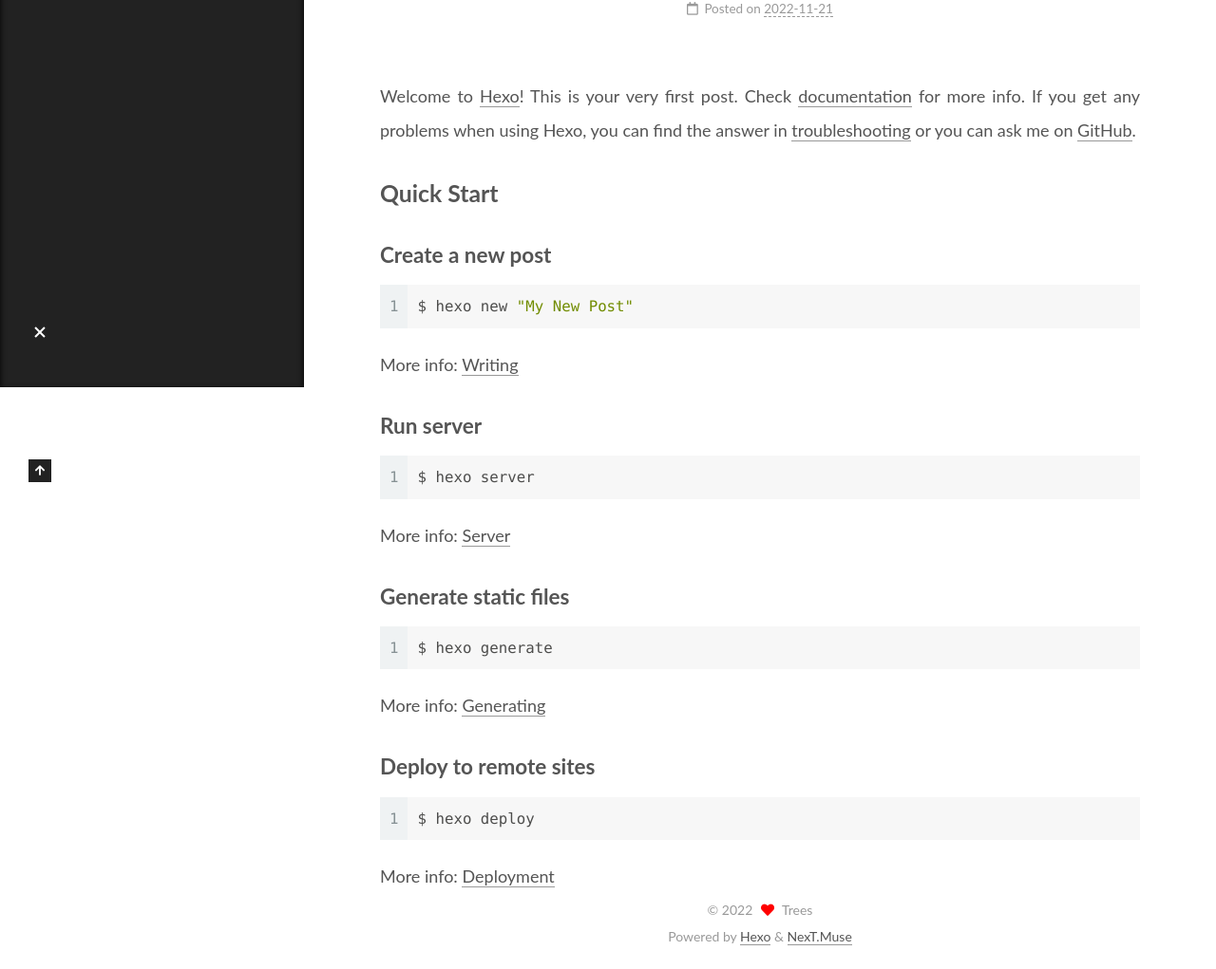
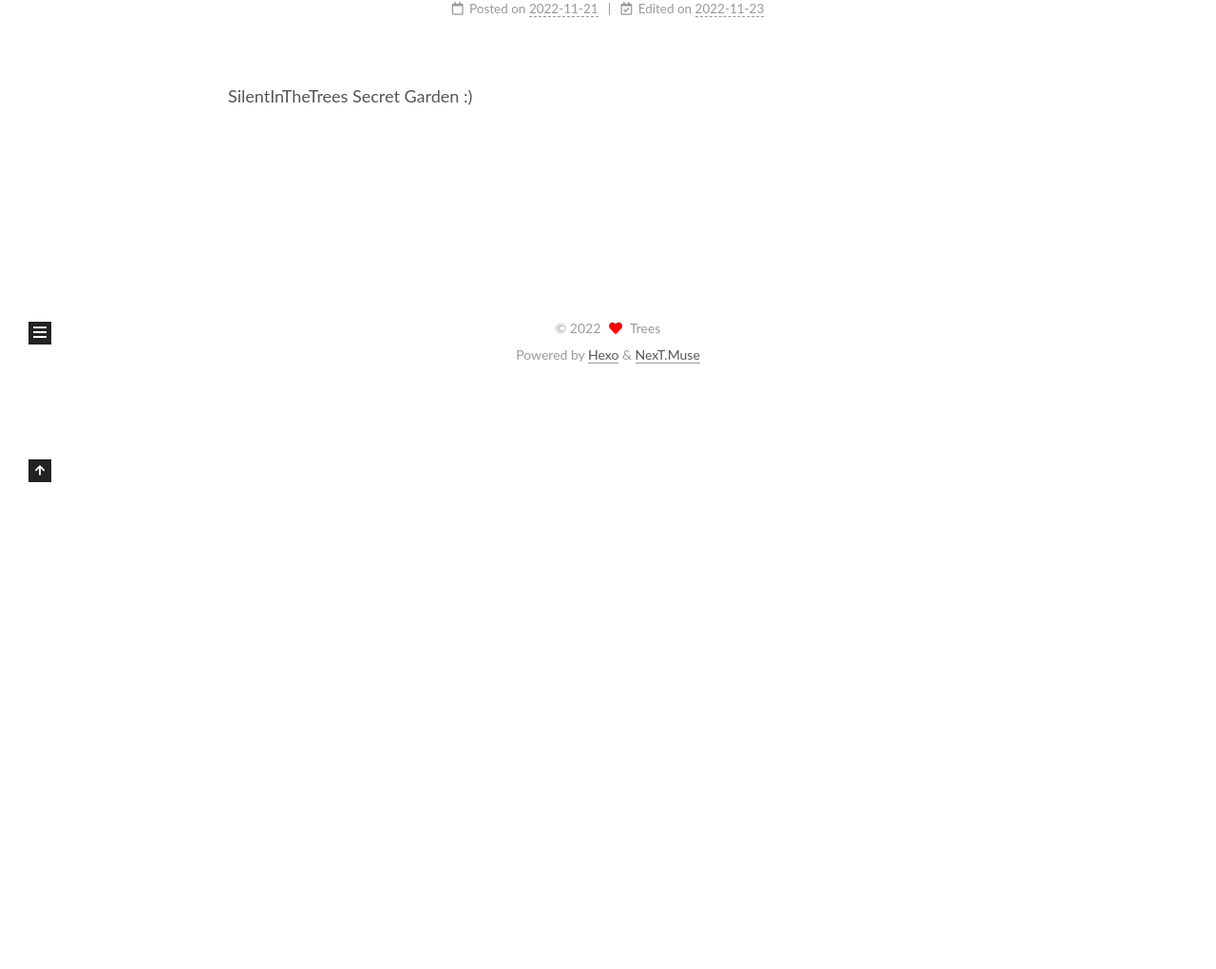
Before and after one commit to lyx1234/lyx1234.github.io, a plain HTML site: page 2022/11/21/hello-world/index.html in a window 1280 px wide. Shown: the part 392-1413 px from the top of the page at 95% size. After the commit the page ends 800 px from the top, so only its background shows below. Drawn offline with Linux system fonts and the light colour scheme.

Commit message:
Site updated: 2022-11-23 16:06:37

```diff
--- a/2022/11/21/hello-world/index.html
+++ b/2022/11/21/hello-world/index.html
@@ -20,15 +20,15 @@
     var CONFIG = {"hostname":"example.com","root":"/","scheme":"Muse","version":"7.8.0","exturl":false,"sidebar":{"position":"left","display":"post","padding":18,"offset":12,"onmobile":false},"copycode":{"enable":false,"show_result":false,"style":null},"back2top":{"enable":true,"sidebar":false,"scrollpercent":false},"bookmark":{"enable":false,"color":"#222","save":"auto"},"fancybox":false,"mediumzoom":false,"lazyload":false,"pangu":false,"comments":{"style":"tabs","active":null,"storage":true,"lazyload":false,"nav":null},"algolia":{"hits":{"per_page":10},"labels":{"input_placeholder":"Search for Posts","hits_empty":"We didn't find any results for the search: ${query}","hits_stats":"${hits} results found in ${time} ms"}},"localsearch":{"enable":false,"trigger":"auto","top_n_per_article":1,"unescape":false,"preload":false},"motion":{"enable":true,"async":false,"transition":{"post_block":"fadeIn","post_header":"slideDownIn","post_body":"slideDownIn","coll_header":"slideLeftIn","sidebar":"slideUpIn"}}};
   </script>
 
-  <meta name="description" content="Welcome to Hexo! This is your very first post. Check documentation for more info. If you get any problems when using Hexo, you can find the answer in troubleshooting or you can ask me on GitHub. Quick">
+  <meta name="description" content="SilentInTheTrees Secret Garden :)">
 <meta property="og:type" content="article">
 <meta property="og:title" content="Hello World">
 <meta property="og:url" content="http://example.com/2022/11/21/hello-world/index.html">
 <meta property="og:site_name" content="SilentInTheTrees">
-<meta property="og:description" content="Welcome to Hexo! This is your very first post. Check documentation for more info. If you get any problems when using Hexo, you can find the answer in troubleshooting or you can ask me on GitHub. Quick">
+<meta property="og:description" content="SilentInTheTrees Secret Garden :)">
 <meta property="og:locale" content="en_US">
 <meta property="article:published_time" content="2022-11-21T15:13:44.342Z">
-<meta property="article:modified_time" content="2022-11-21T15:13:44.342Z">
+<meta property="article:modified_time" content="2022-11-23T08:06:18.102Z">
 <meta property="article:author" content="Trees">
 <meta name="twitter:card" content="summary">
 
@@ -176,6 +176,13 @@
 
               <time title="Created: 2022-11-21 23:13:44" itemprop="dateCreated datePublished" datetime="2022-11-21T23:13:44+08:00">2022-11-21</time>
             </span>
+              <span class="post-meta-item">
+                <span class="post-meta-item-icon">
+                  <i class="far fa-calendar-check"></i>
+                </span>
+                <span class="post-meta-item-text">Edited on</span>
+                <time title="Modified: 2022-11-23 16:06:18" itemprop="dateModified" datetime="2022-11-23T16:06:18+08:00">2022-11-23</time>
+              </span>
 
 
 
@@ -188,19 +195,7 @@
     <div class="post-body" itemprop="articleBody">
 
 
-        <p>Welcome to <a target="_blank" rel="noopener" href="https://hexo.io/">Hexo</a>! This is your very first post. Check <a target="_blank" rel="noopener" href="https://hexo.io/docs/">documentation</a> for more info. If you get any problems when using Hexo, you can find the answer in <a target="_blank" rel="noopener" href="https://hexo.io/docs/troubleshooting.html">troubleshooting</a> or you can ask me on <a target="_blank" rel="noopener" href="https://github.com/hexojs/hexo/issues">GitHub</a>.</p>
-<h2 id="Quick-Start"><a href="#Quick-Start" class="headerlink" title="Quick Start"></a>Quick Start</h2><h3 id="Create-a-new-post"><a href="#Create-a-new-post" class="headerlink" title="Create a new post"></a>Create a new post</h3><figure class="highlight bash"><table><tr><td class="gutter"><pre><span class="line">1</span><br></pre></td><td class="code"><pre><span class="line">$ hexo new <span class="string">&quot;My New Post&quot;</span></span><br></pre></td></tr></table></figure>
-
-<p>More info: <a target="_blank" rel="noopener" href="https://hexo.io/docs/writing.html">Writing</a></p>
-<h3 id="Run-server"><a href="#Run-server" class="headerlink" title="Run server"></a>Run server</h3><figure class="highlight bash"><table><tr><td class="gutter"><pre><span class="line">1</span><br></pre></td><td class="code"><pre><span class="line">$ hexo server</span><br></pre></td></tr></table></figure>
-
-<p>More info: <a target="_blank" rel="noopener" href="https://hexo.io/docs/server.html">Server</a></p>
-<h3 id="Generate-static-files"><a href="#Generate-static-files" class="headerlink" title="Generate static files"></a>Generate static files</h3><figure class="highlight bash"><table><tr><td class="gutter"><pre><span class="line">1</span><br></pre></td><td class="code"><pre><span class="line">$ hexo generate</span><br></pre></td></tr></table></figure>
-
-<p>More info: <a target="_blank" rel="noopener" href="https://hexo.io/docs/generating.html">Generating</a></p>
-<h3 id="Deploy-to-remote-sites"><a href="#Deploy-to-remote-sites" class="headerlink" title="Deploy to remote sites"></a>Deploy to remote sites</h3><figure class="highlight bash"><table><tr><td class="gutter"><pre><span class="line">1</span><br></pre></td><td class="code"><pre><span class="line">$ hexo deploy</span><br></pre></td></tr></table></figure>
-
-<p>More info: <a target="_blank" rel="noopener" href="https://hexo.io/docs/one-command-deployment.html">Deployment</a></p>
+        <p>SilentInTheTrees Secret Garden :)</p>
 
     </div>
 
@@ -271,7 +266,6 @@
 
       <!--noindex-->
       <div class="post-toc-wrap sidebar-panel">
-          <div class="post-toc motion-element"><ol class="nav"><li class="nav-item nav-level-2"><a class="nav-link" href="#Quick-Start"><span class="nav-number">1.</span> <span class="nav-text">Quick Start</span></a><ol class="nav-child"><li class="nav-item nav-level-3"><a class="nav-link" href="#Create-a-new-post"><span class="nav-number">1.1.</span> <span class="nav-text">Create a new post</span></a></li><li class="nav-item nav-level-3"><a class="nav-link" href="#Run-server"><span class="nav-number">1.2.</span> <span class="nav-text">Run server</span></a></li><li class="nav-item nav-level-3"><a class="nav-link" href="#Generate-static-files"><span class="nav-number">1.3.</span> <span class="nav-text">Generate static files</span></a></li><li class="nav-item nav-level-3"><a class="nav-link" href="#Deploy-to-remote-sites"><span class="nav-number">1.4.</span> <span class="nav-text">Deploy to remote sites</span></a></li></ol></li></ol></div>
       </div>
       <!--/noindex-->
 
--- a/css/main.css
+++ b/css/main.css
@@ -1168,7 +1168,7 @@ pre .javascript .function {
 }
 .links-of-author a::before,
 .links-of-author span.exturl::before {
-  background: #ff77d2;
+  background: #e9f7ba;
   border-radius: 50%;
   content: ' ';
   display: inline-block;
```
Also changed, not shown: index.html (+8 -13 lines).
